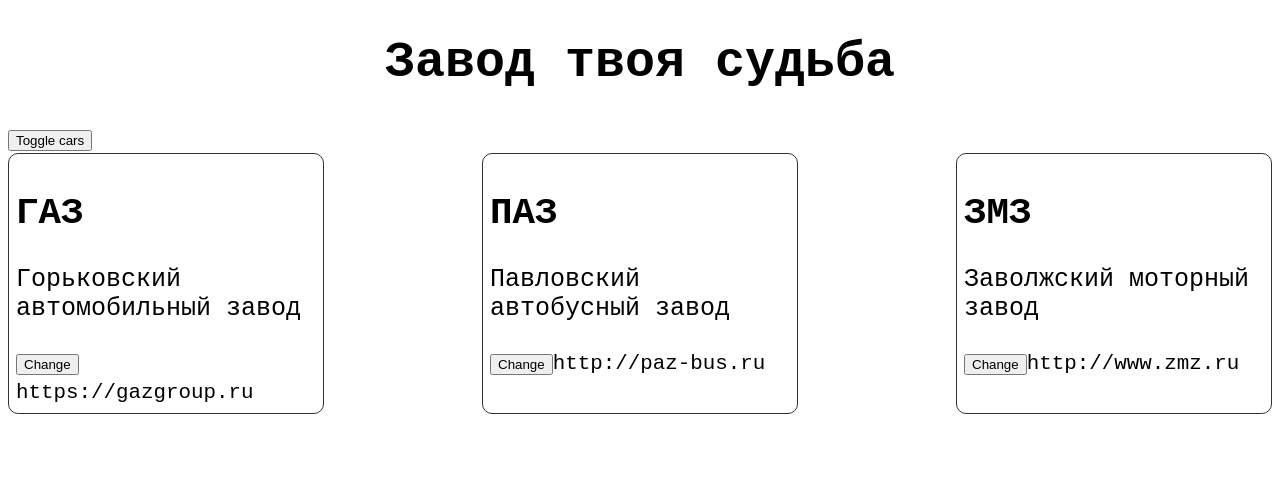
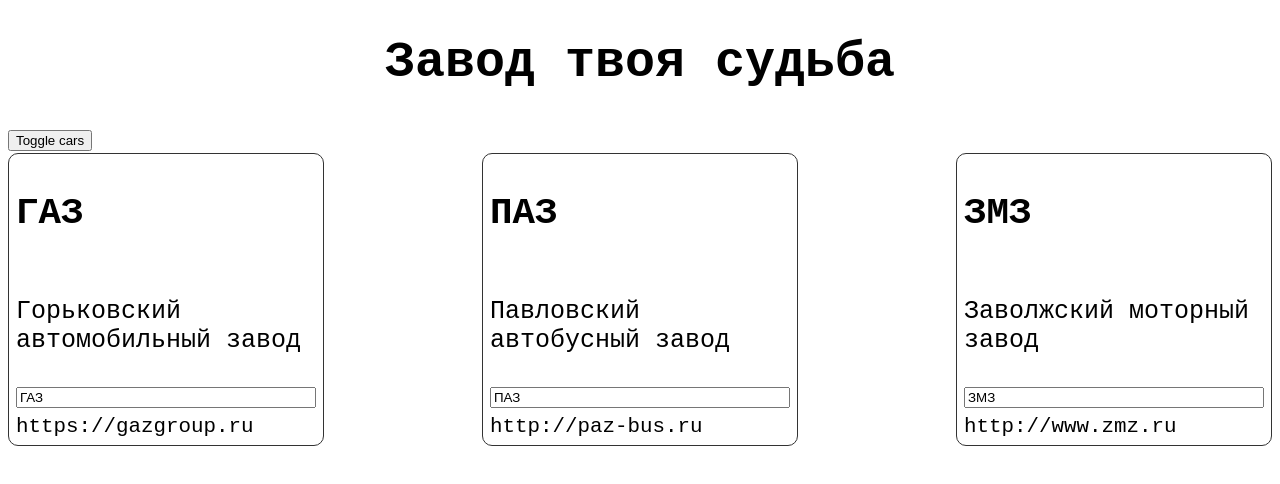
Before and after one commit to userzamt/learnreact, a React (Create React App) app: page / in a window 1280 px wide. Both pictures are taken after a click on the button "Toggle cars". Shown: the top 484 px of the page. Built offline with nearby package versions, Linux system fonts and the light colour scheme.

Commit message:
Изменение заголовков элемента

```diff
--- a/src/App.js
+++ b/src/App.js
@@ -31,6 +31,20 @@
     });
   };
 
+  onChangeName = (nName, index) => {
+    console.log("change name", nName, index);
+
+    const car = this.state.cars[index];
+    const cars = [...this.state.cars];
+
+    car.title = nName;
+    cars[index] = car;
+
+    this.setState({
+      cars
+    });
+  };
+
   render() {
     console.log("render");
 
@@ -43,7 +57,7 @@
                     title={car.title}
                     description={car.description}
                     referens={car.referens}
-                    onChangeTitle={this.changeTitleHandler.bind(this, car.title)} />
+                    onChangeName={ event => this.onChangeName(event.target.value, index)} />
               )
     }
 
--- a/src/Car/Car.css
+++ b/src/Car/Car.css
@@ -3,4 +3,7 @@
     border: thin solid #333;
     border-radius: 10px;
     padding: 7px;
+    display: flex;
+    flex-direction: column;
+    gap: 7px;;
 }
--- a/src/Car/Car.jsx
+++ b/src/Car/Car.jsx
@@ -8,7 +8,7 @@
         <article className="block">
             <h2>{props.title}</h2>
             <p>{props.description}</p>
-            <button onClick={props.onChangeTitle}>Change</button>
+            <input type="text"  onChange={props.onChangeName} value={props.title}/>
             <small>{props.referens}</small>
         </article>
     );
```
